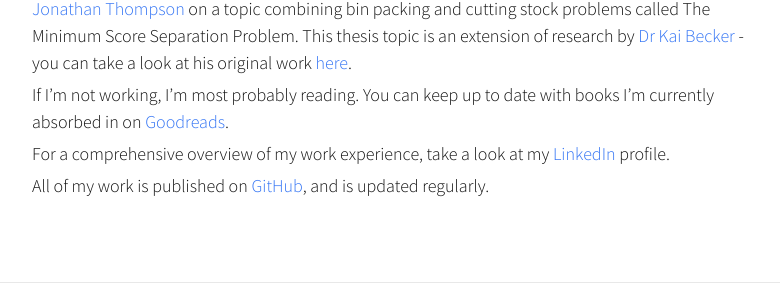
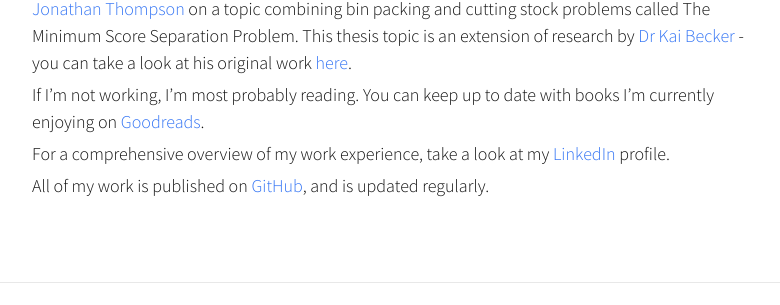
Before and after one commit to asyllh/asyllh.github.io, a Jekyll site: the page built from about.md, in a window 1280 px wide. Shown: the part 313-618 px from the top of the page, without its empty margins (238-1018 px from the left). Built offline with Jekyll 4.4.1, drawn with Linux system fonts in a browser that asks for light colours; nearby versions of some CDN libraries.

Commit message:
changed Goodreads sentence

```diff
--- a/about.md
+++ b/about.md
@@ -6,7 +6,7 @@ permalink: /about/
 
 I'm currently a Mathematics PhD student at Cardiff University, working with [Dr Rhydian Lewis](http://www.rhydlewis.eu) and [Dr Jonathan Thompson](http://www.cardiff.ac.uk/people/view/98669-thompson-jonathan) on a topic combining bin packing and cutting stock problems called The Minimum Score Separation Problem. This thesis topic is an extension of research by [Dr Kai Becker](https://www.strath.ac.uk/staff/beckerkaidr) - you can take a look at his original work [here](https://link.springer.com/article/10.1057%2Fjors.2014.87).
 
-If I'm not working, I'm most probably reading. You can keep up to date with books I'm currently absorbed in on [Goodreads](https://www.goodreads.com/user/show/27300675-asyl).
+If I'm not working, I'm most probably reading. You can keep up to date with books I'm currently enjoying on [Goodreads](https://www.goodreads.com/user/show/27300675-asyl).
 
 For a comprehensive overview of my work experience, take a look at my [LinkedIn](https://www.linkedin.com/in/asylhawa/) profile.
 
```
